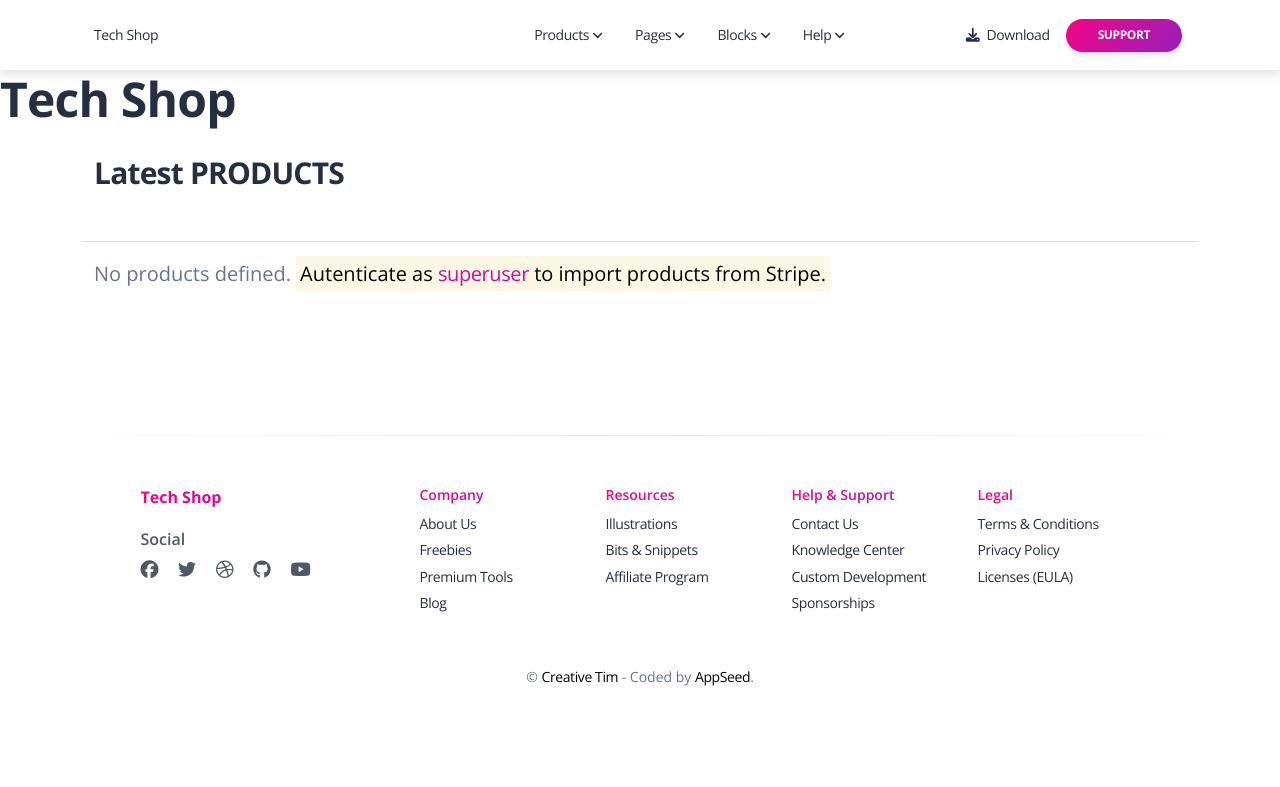
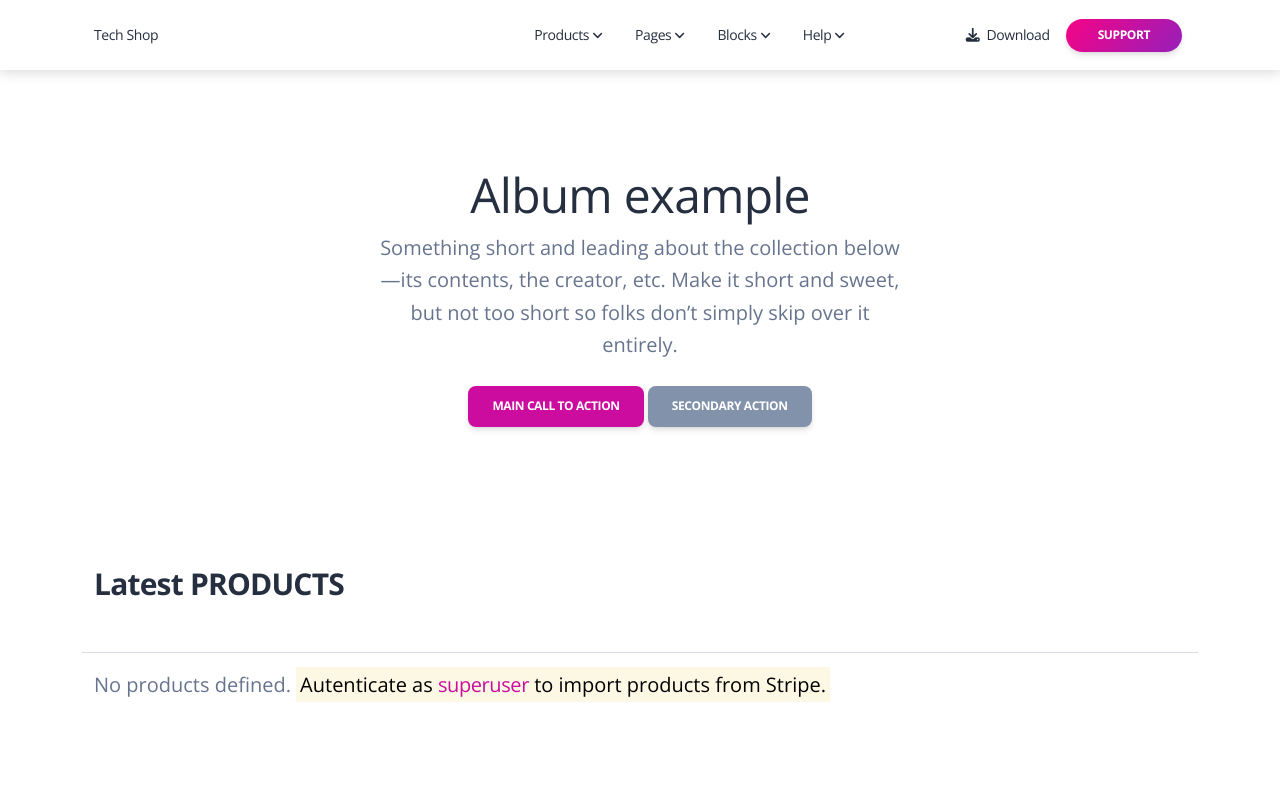
Before and after one commit to vborovets0/TechShop-django-ecommerce, a Django app: page / in a window 1280 px wide. Shown: the top 787 px of the page. Before the commit the page ends 686 px from the top, so only its background shows below. Run offline with Django 4.2, Linux system fonts and the light colour scheme; data that the repository does not hold is empty; some libraries are stand-ins or nearby versions.

Commit message:
add in product.html top section with example of main text

```diff
--- a/templates/shop/product.html
+++ b/templates/shop/product.html
@@ -4,7 +4,18 @@
 
 {% block content %}
   {% include "includes/navigation-light.html" %}
-  <h1>Tech Shop</h1>
+  <section class="py-5 text-center container">
+    <div class="row py-lg-5">
+      <div class="col-lg-6 col-md-8 mx-auto">
+        <h1 class="fw-light">Album example</h1>
+        <p class="lead text-body-secondary">Something short and leading about the collection below—its contents, the creator, etc. Make it short and sweet, but not too short so folks don’t simply skip over it entirely.</p>
+        <p>
+          <a href="#" class="btn btn-primary my-2">Main call to action</a>
+          <a href="#" class="btn btn-secondary my-2">Secondary action</a>
+        </p>
+      </div>
+    </div>
+  </section>
 
   <section class="py-3">
     <div class="container">
```
